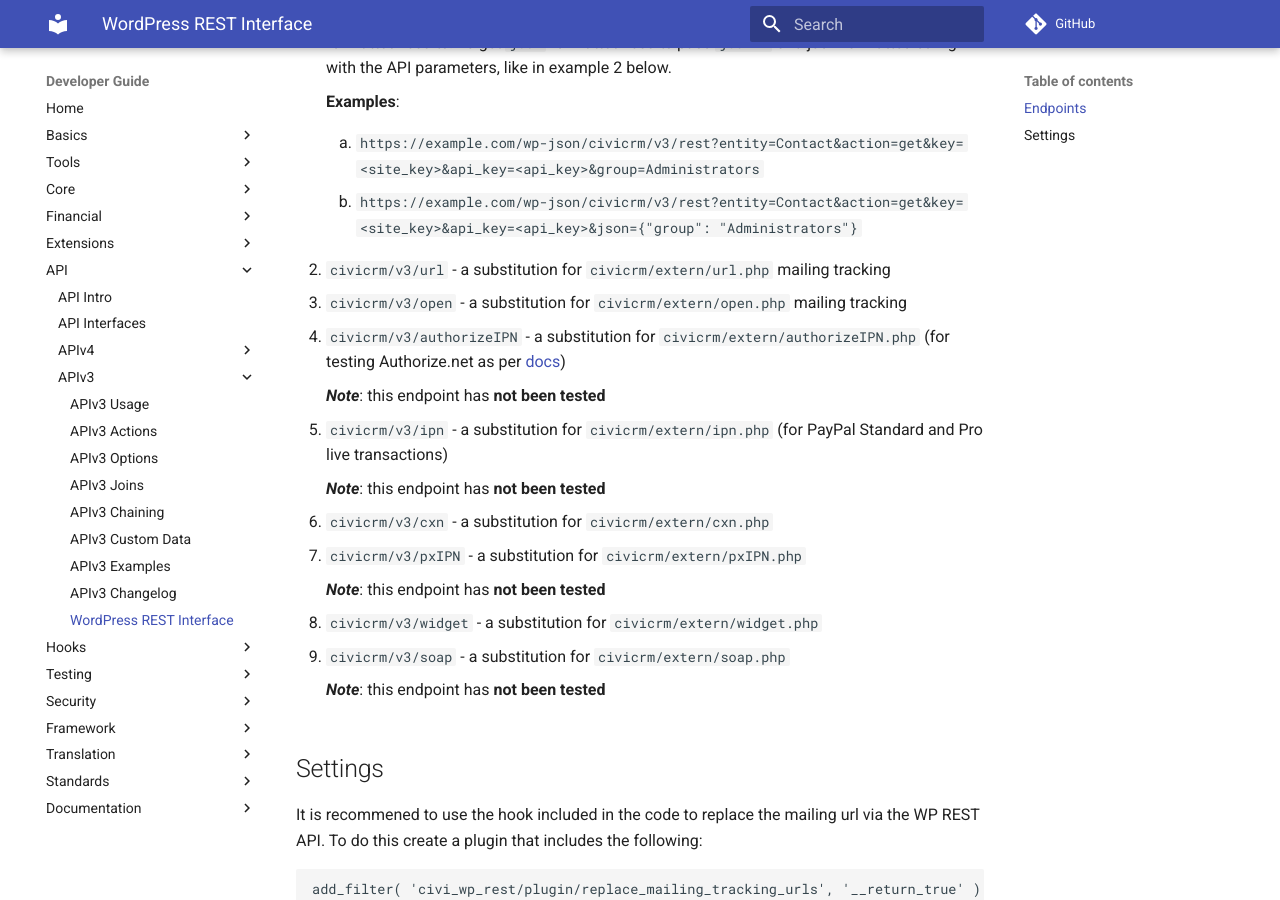
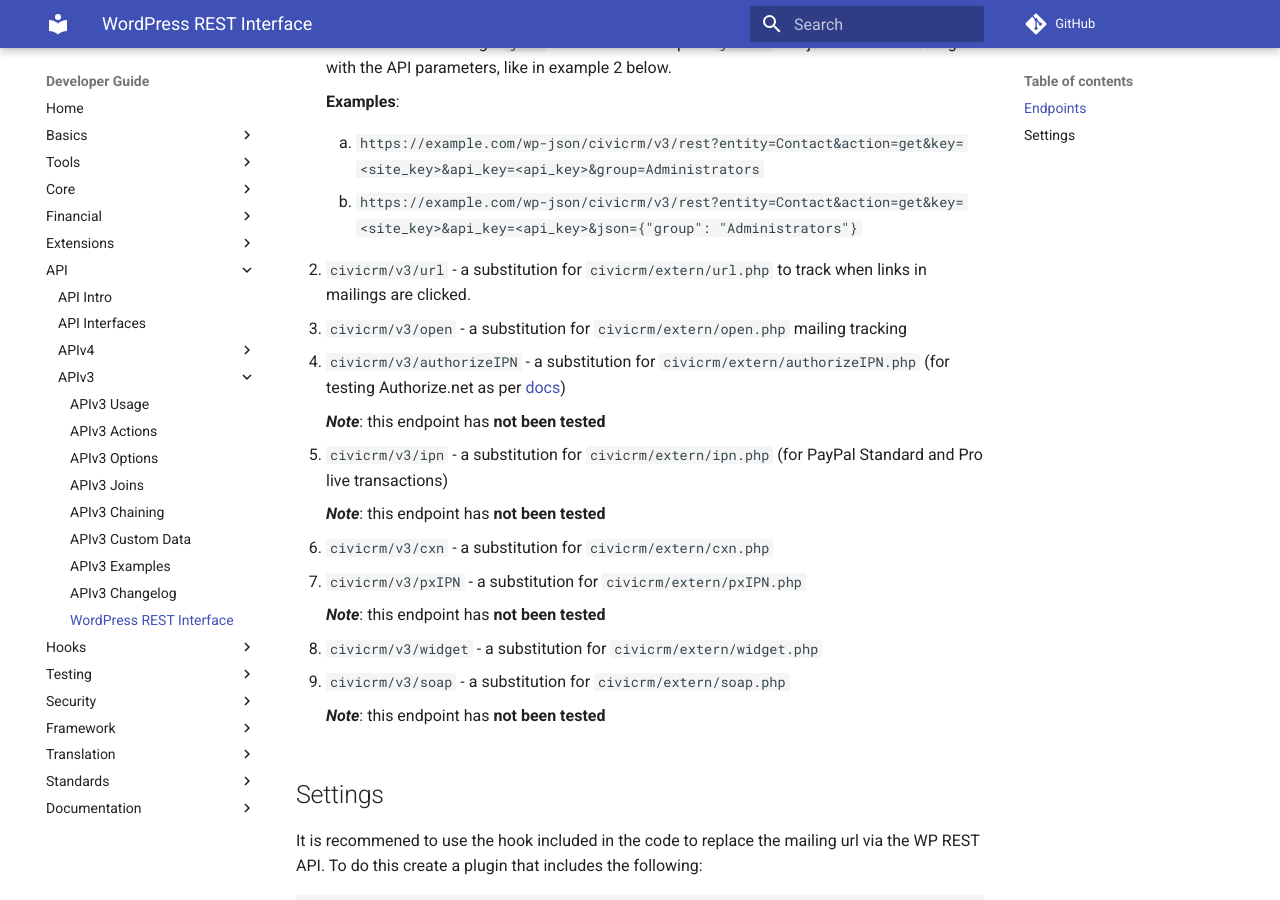
Before and after one commit to civicrm/civicrm-dev-docs, an MkDocs documentation site: the page built from docs/api/v3/wp-rest.md, in a window 1280 px wide and 900 px high, scrolled down 737 px. Built offline with MkDocs 1.6.1 and Material for MkDocs 9.7.7, drawn with Linux system fonts in a browser that asks for light colours; comment, search, counter and statistics services are not loaded.

Commit message:
Update docs/api/v3/wp-rest.md
Co-authored-by: Mikey O'Toole <mikey@mjco.uk>

```diff
--- a/docs/api/v3/wp-rest.md
+++ b/docs/api/v3/wp-rest.md
@@ -28,7 +28,7 @@
 
     2. `https://example.com/wp-json/civicrm/v3/rest?entity=Contact&action=get&key=<site_key>&api_key=<api_key>&json={"group": "Administrators"}`
 
-2. `civicrm/v3/url` - a substitution for `civicrm/extern/url.php` mailing tracking
+2. `civicrm/v3/url` - a substitution for `civicrm/extern/url.php` to track when links in mailings are clicked.
 
 3. `civicrm/v3/open` - a substitution for `civicrm/extern/open.php` mailing tracking
 
```
